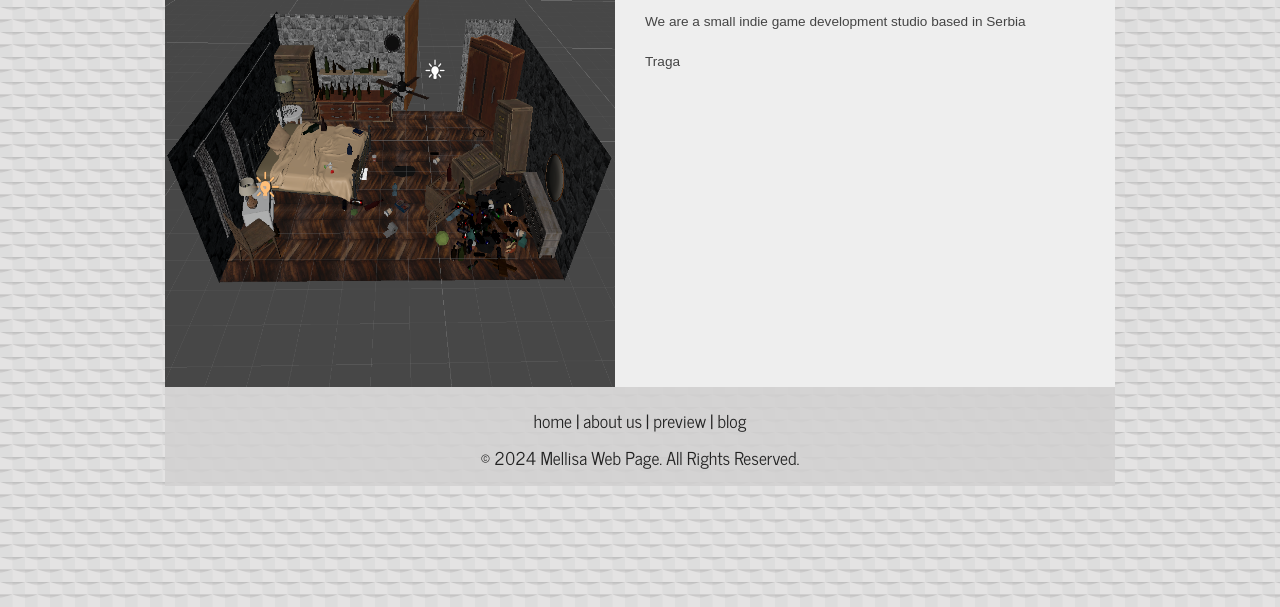
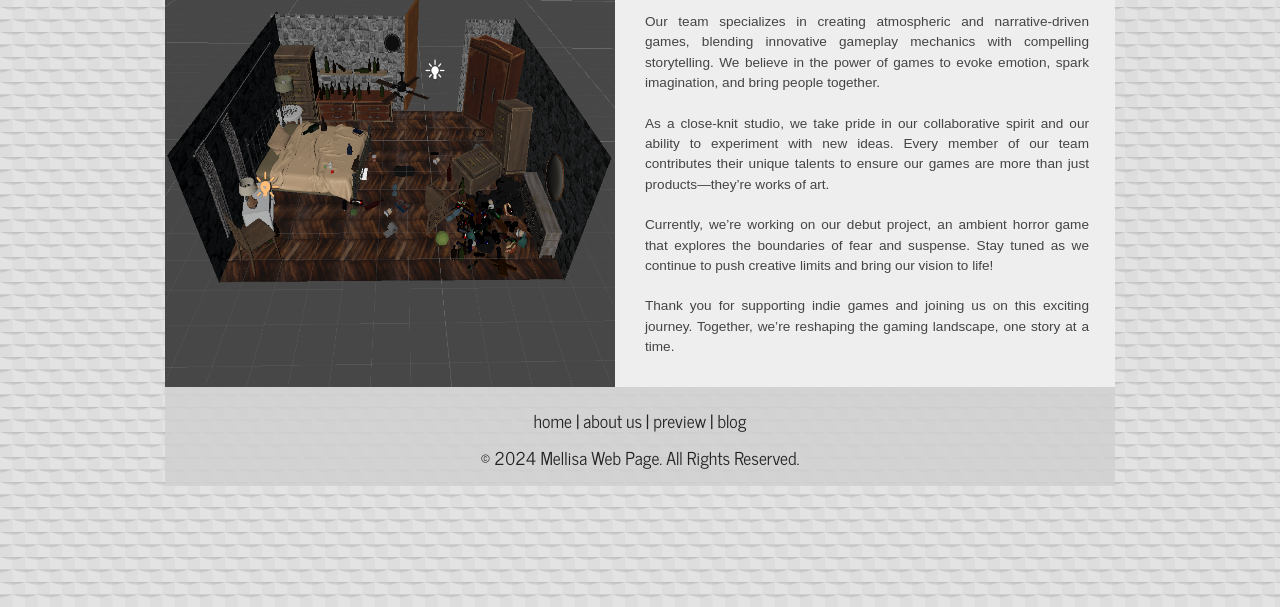
Before and after one commit to ArsenijeKnez/MellisaWeb, a plain HTML site: page about.html in a window 1280 px wide. Shown: the part 193-800 px from the top of the page. Drawn offline with nearby package versions, Linux system fonts and the light colour scheme.

Commit message:
Updated text

```diff
--- a/about.html
+++ b/about.html
@@ -36,11 +36,12 @@
       </div>
       <div id="content">
         <h1>About Us</h1>
-        <p>We are a small indie game development studio based in Serbia</p>
-        <p>Traga</p>
+        <p>Our team specializes in creating atmospheric and narrative-driven games, blending innovative gameplay mechanics with compelling storytelling. We believe in the power of games to evoke emotion, spark imagination, and bring people together.</p>
+        <p>As a close-knit studio, we take pride in our collaborative spirit and our ability to experiment with new ideas. Every member of our team contributes their unique talents to ensure our games are more than just products—they’re works of art.</p>
+        <p>Currently, we’re working on our debut project, an ambient horror game that explores the boundaries of fear and suspense. Stay tuned as we continue to push creative limits and bring our vision to life!</p>
+        <p>Thank you for supporting indie games and joining us on this exciting journey. Together, we’re reshaping the gaming landscape, one story at a time.</p>
+    </div>
 
-        </p>
-      </div>
     </div>
     <footer>
       <p><a href="index.html">home</a> | <a href="about.html">about us</a> | <a href="preview.html">preview</a> | <a href="blog.html">blog</a></p>
```
Also changed, not shown: blog.html (+2 -2 lines), index.html (+1 -1 lines).
